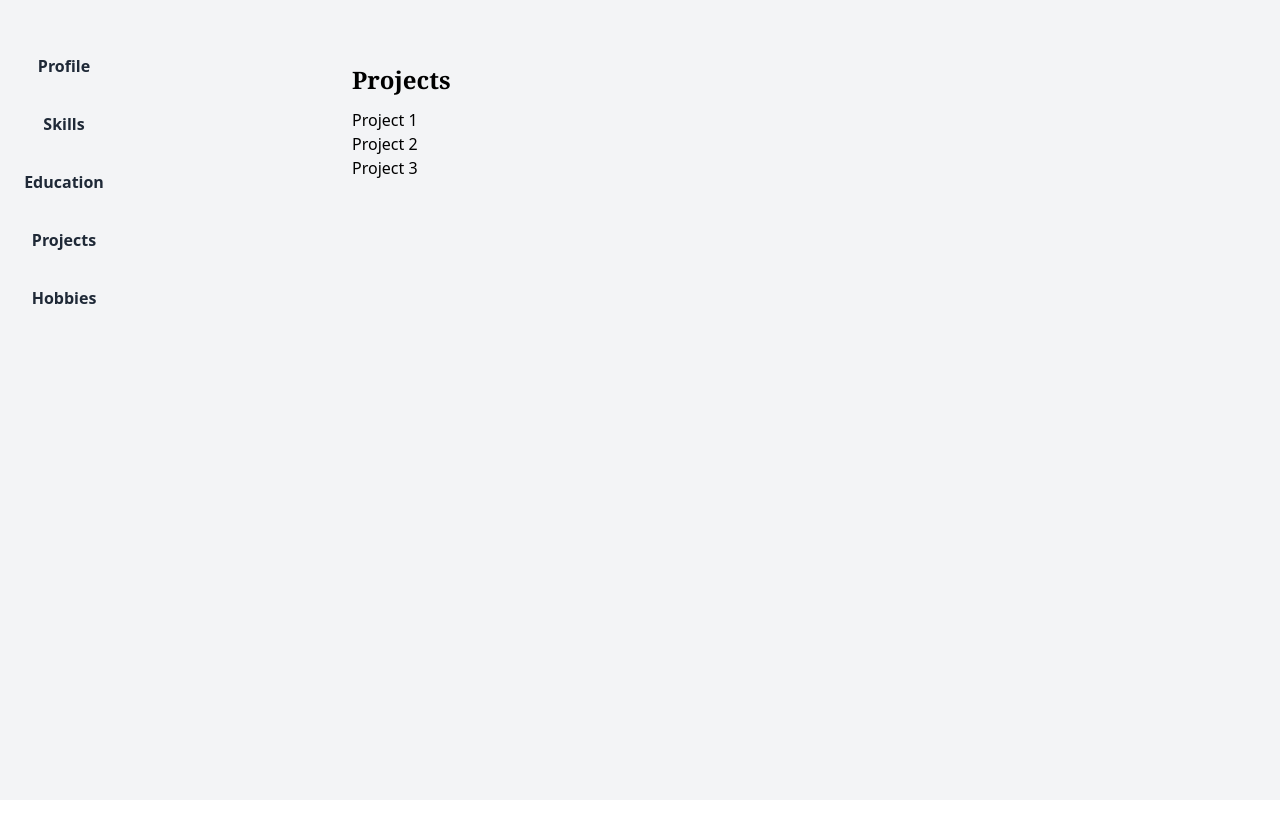
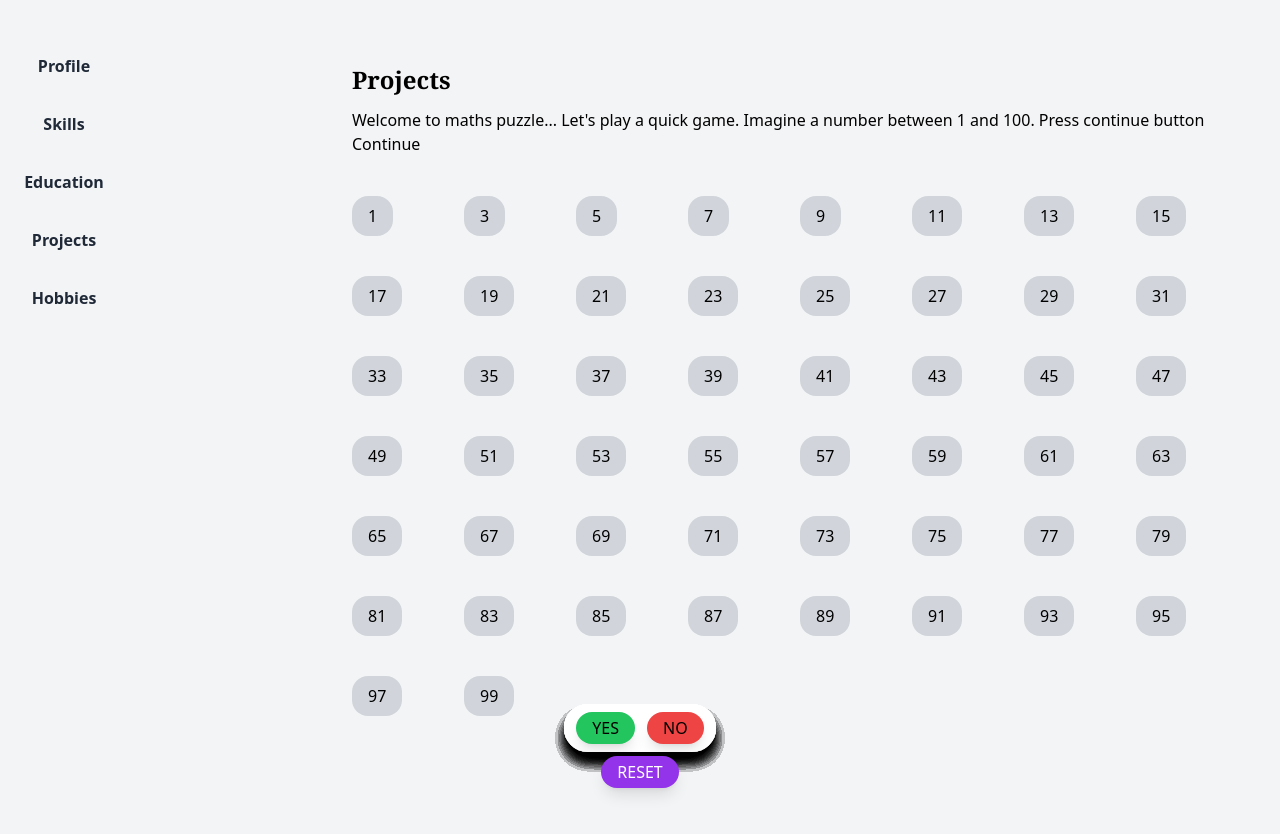
Before and after one commit to karunlal/karunlalResume, a React (Vite) app: page / in a window 1280 px wide. Both pictures are taken after a click on the item "Projects". Shown: the top 834 px of the page. Before the commit the page ends 800 px from the top, so only its background shows below. Built offline with nearby package versions, Linux system fonts and the light colour scheme.

Commit message:
puzzle logic completed

```diff
--- a/src/components/Data.jsx
+++ b/src/components/Data.jsx
@@ -6,14 +6,14 @@ const one = [
 
 const two = [
   2, 3, 6, 7, 10, 11, 14, 15, 18, 19, 22, 23, 26, 27, 30, 31, 34, 35, 38, 39,
-  42, 43, 46, 47, 50, 51, 52, 54, 57, 58, 59, 62, 63, 66, 67, 70, 71, 74, 75,
-  78, 79, 82, 83, 86, 87, 90, 91, 94, 95, 98, 99,
+  42, 43, 46, 47, 50, 51, 54, 55, 58, 59, 62, 63, 66, 70, 71, 74, 75, 78, 79,
+  82, 83, 86, 87, 90, 91, 94, 95, 98, 99,
 ]
 
 const fourth = [
   4, 5, 6, 7, 12, 13, 14, 15, 20, 21, 22, 23, 28, 29, 30, 31, 36, 37, 38, 39,
-  44, 45, 46, 47, 52, 53, 54, 56, 57, 58, 59, 60, 61, 62, 63, 68, 69, 70, 71,
-  76, 77, 78, 79, 84, 85, 86, 87, 92, 93, 94, 95, 100,
+  44, 45, 46, 47, 52, 53, 54, 55, 60, 61, 62, 63, 68, 69, 70, 71, 76, 77, 78,
+  79, 84, 85, 86, 87, 92, 93, 94, 95, 100,
 ]
 
 const eighth = [
--- a/src/components/Projects.jsx
+++ b/src/components/Projects.jsx
@@ -1,3 +1,4 @@
+import MathsPuzzle from '../puzzle/MathsPuzzle'
 const Projects = () => {
   return (
     <div className="flex flex-col gap-1 my-4">
@@ -5,9 +6,7 @@ const Projects = () => {
         Projects
       </h2>
       <ul>
-        <li>Project 1</li>
-        <li>Project 2</li>
-        <li>Project 3</li>
+        <MathsPuzzle />
       </ul>
     </div>
   )
--- /dev/null
+++ b/src/puzzle/MainCode.jsx
@@ -0,0 +1,87 @@
+import React from 'react'
+import Button from '../components/Button.jsx'
+import MathsButton from './MathsButton.jsx'
+import { useState } from 'react'
+import {
+  one,
+  two,
+  fourth,
+  eighth,
+  sixteenth,
+  thirtytwoth,
+  sixtyforth,
+} from '../components/Data.jsx'
+
+const MainCode = () => {
+  const box = [one, two, fourth, eighth, sixteenth, thirtytwoth, sixtyforth]
+  const [boxNum, setBoxNum] = useState(0)
+  const [countBox, setCountBox] = useState(0)
+  const [count, setCount] = useState(0)
+
+  const handleClick = (buttonLabel, firstNum) => {
+    setCount(count + 1)
+    console.log(buttonLabel, firstNum)
+
+    if (boxNum < 6) setBoxNum(boxNum + 1)
+
+    if (buttonLabel === 'YES') {
+      // Check if firstNum is less than 64 before increasing countBox
+      if (count <= 7) {
+        setCountBox(countBox + firstNum)
+      } else setCountBox(0)
+    }
+  }
+
+  const handleReset = () => {
+    setBoxNum(0)
+    setCountBox(0)
+    setCount(0)
+  }
+  if (count > 7) {
+    handleReset()
+  }
+
+  console.log('countBox is ', countBox)
+  //   const filteredArray = box[boxNum].filter((element, index) => index === 0)
+  const firstElement = box[boxNum][0]
+
+  return (
+    <div className="container mx-auto py-10">
+      <h1 className="text-justify  font-bold"></h1>
+      <div className="grid grid-cols-8 gap-4">
+        {box[boxNum].map((singleBox, index) => (
+          <div key={index} className="w-8 h-16">
+            <button className="bg-gray-300 px-4 py-2 rounded-2xl">
+              {singleBox}
+            </button>
+
+            <MathsButton
+              yesLabel="YES"
+              noLabel="NO"
+              onClick={(label) => handleClick(label, firstElement)}
+            />
+          </div>
+        ))}
+
+        {count === 7 && (
+          <div className="fixed flex flex-wrap justify-center bottom-20 inset-x-0 px-2">
+            <button className="outline-noe px-4 py-1 rounded-full shadow-lg ">
+              The number you imagined is {countBox}
+            </button>
+          </div>
+        )}
+
+        <div className="fixed flex flex-wrap justify-center bottom-3 inset-x-0 px-2">
+          <button
+            className="outline-noe px-4 py-1 rounded-full shadow-lg text-white bg-purple-600"
+            onClick={handleReset}
+          >
+            RESET
+          </button>
+        </div>
+      </div>
+    </div>
+  )
+}
+
+export default MainCode
--- a/src/puzzle/MathsPuzzle.jsx
+++ b/src/puzzle/MathsPuzzle.jsx
@@ -1,73 +1,17 @@
 import React from 'react'
-import Button from '../components/Button.jsx'
-import MathsButton from './MathsButton.jsx'
-import { useState } from 'react'
-import {
-  one,
-  two,
-  fourth,
-  eighth,
-  sixteenth,
-  thirtytwoth,
-  sixtyforth,
-} from '../components/Data.jsx'
+import MainCode from './MainCode'
 
 const MathsPuzzle = () => {
-  const [box, setBox] = useState([
-    one,
-    two,
-    fourth,
-    eighth,
-    sixteenth,
-    thirtytwoth,
-    sixtyforth,
-  ])
-  const [boxNum, setBoxNum] = useState(0)
-  const handleClick = (buttonLabel, firstNum) => {
-    console.log(buttonLabel, firstNum)
-    {
-      if (boxNum < 6) setBoxNum(boxNum + 1)
-    }
-  }
-  const handleReset = () => {
-    setBoxNum(0)
-  }
-
-  // Split the 'one' array into chunks of numbers with less than 20 digits
-  const oneChunks = []
-  const chunkSize = 10 // You can adjust the chunk size as needed
-  for (let i = 0; i < box[boxNum].length; i += chunkSize) {
-    oneChunks.push(box[boxNum].slice(i, i + chunkSize))
-  }
-
   return (
     <div>
-      {oneChunks.map((chunk, index) => (
-        <div key={index} className="px-10">
-          {chunk.map((num, idx) => (
-            <button
-              className="px-5 py-6 font-bold font-serif text-4xl"
-              key={idx}
-            >
-              {num}
-            </button>
-          ))}
-          <MathsButton
-            yesLabel="YES"
-            noLabel="NO"
-            onClick={(label) => handleClick(label, boxNum[0])}
-          />
-        </div>
-      ))}
-
-      <div className="fixed flex flex-wrap justify-center bottom-3 inset-x-0 px-2">
-        <button
-          className="outline-noe px-4 py-1 rounded-full shadow-lg text-white bg-purple-600"
-          onClick={handleReset}
-        >
-          RESET
-        </button>
-      </div>
+      <h1>
+        Welcome to maths puzzle... Let's play a quick game. Imagine a number
+        between 1 and 100. Press continue button
+      </h1>
+      <button>Continue</button>
+      <main>
+        <MainCode />
+      </main>
     </div>
   )
 }
--- /dev/null
+++ b/src/puzzle/StartPage.jsx
@@ -0,0 +1,8 @@
+import React from 'react'
+import MathsPuzzle from './MathsPuzzle'
+
+const StartPage = () => {
+  return <div>StartPage</div>
+}
+
+export default StartPage
```
